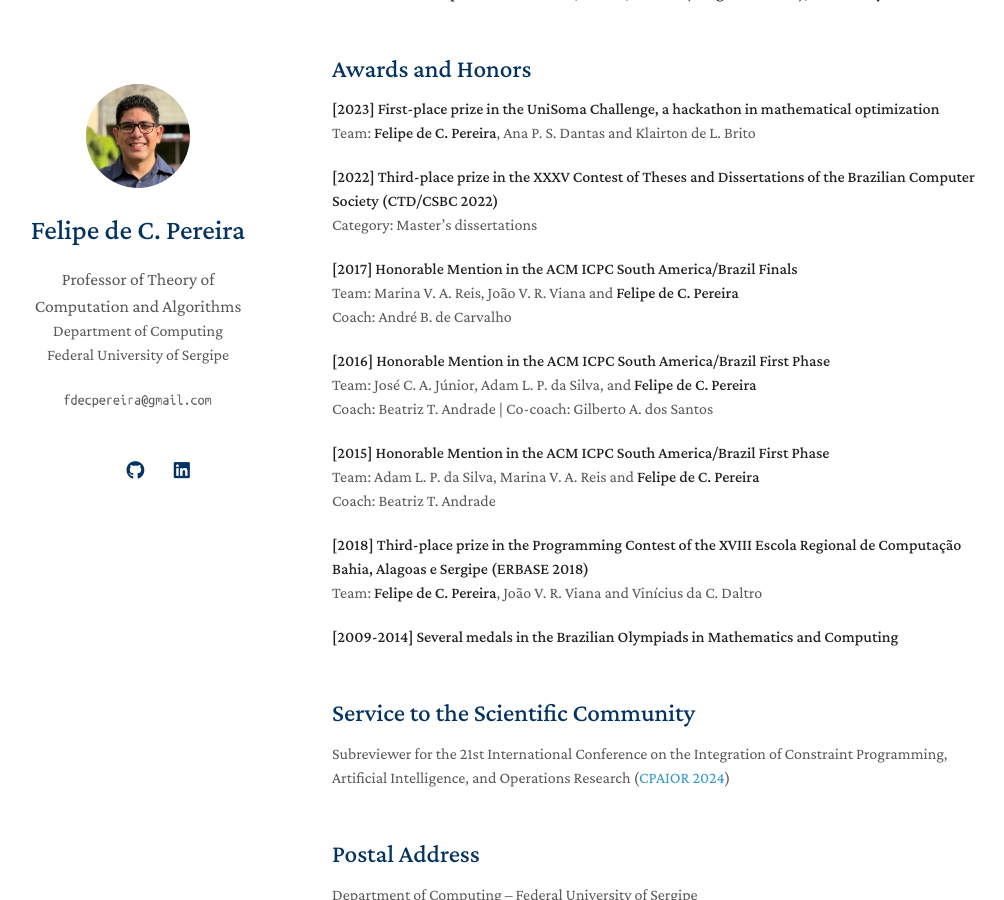
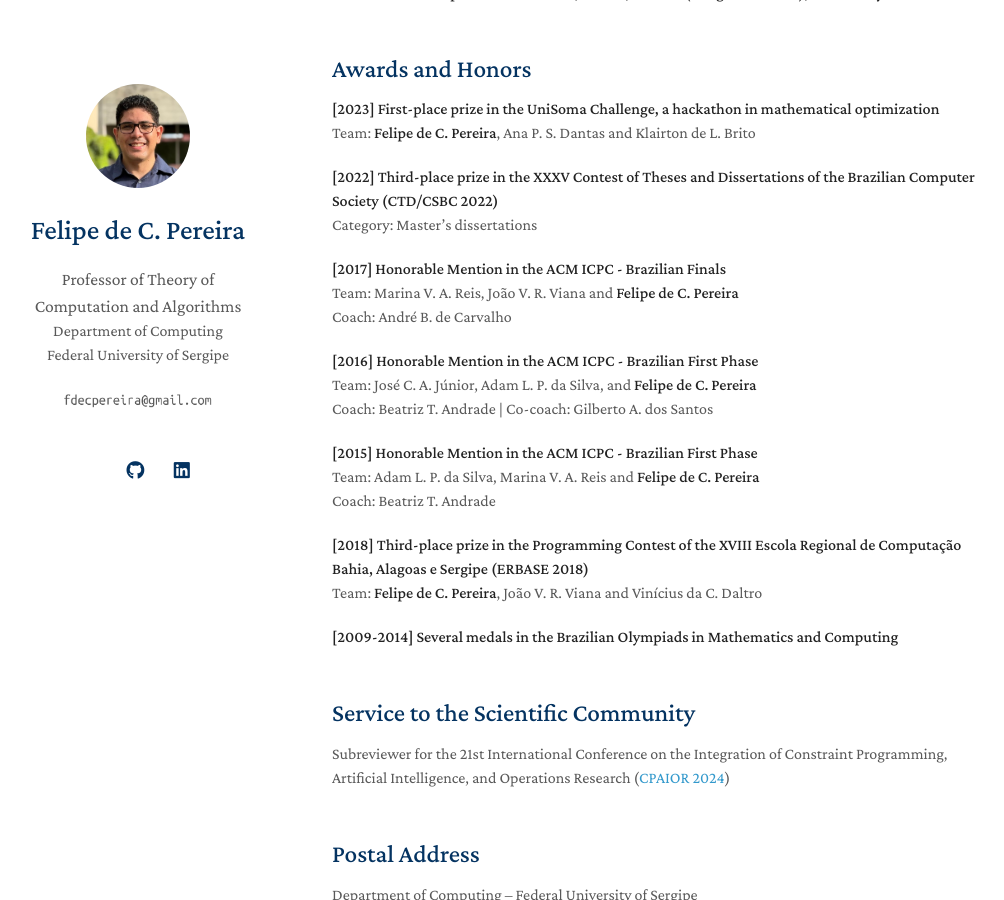
Before and after one commit to fdecpereira/fdecpereira.github.io, a Jekyll site: the page built from index.md, in a window 1280 px wide and 900 px high, scrolled down 2247 px. Shown: the whole window, without its empty margins (138-1142 px from the left). Built offline with Jekyll 4.4.1, drawn with Linux system fonts in a browser that asks for light colours; nearby versions of some CDN libraries; a style sheet for code colours, icons or effects is not loaded.

Commit message:
Fix awards

```diff
--- a/_includes/awards.md
+++ b/_includes/awards.md
@@ -6,15 +6,15 @@ Team: <strong>Felipe de C. Pereira</strong>, Ana P. S. Dantas and Klairton de L.
 <strong>[2022] Third-place prize in the XXXV Contest of Theses and Dissertations of the Brazilian Computer Society (CTD/CSBC 2022)</strong><br>
 Category: Master's dissertations<br>
 
-<strong>[2017] Honorable Mention in the ACM ICPC South America/Brazil Finals</strong><br>
+<strong>[2017] Honorable Mention in the ACM ICPC - Brazilian Finals</strong><br>
 Team: Marina V. A. Reis, João V. R. Viana and <strong>Felipe de C. Pereira</strong><br>
 Coach: André B. de Carvalho
 
-<strong>[2016] Honorable Mention in the ACM ICPC South America/Brazil First Phase</strong><br>
+<strong>[2016] Honorable Mention in the ACM ICPC - Brazilian First Phase</strong><br>
 Team: José C. A. Júnior, Adam L. P. da Silva, and <strong>Felipe de C. Pereira</strong><br>
 Coach: Beatriz T. Andrade | Co-coach: Gilberto A. dos Santos
 
-<strong>[2015] Honorable Mention in the ACM ICPC South America/Brazil First Phase</strong><br>
+<strong>[2015] Honorable Mention in the ACM ICPC - Brazilian First Phase</strong><br>
 Team: Adam L. P. da Silva, Marina V. A. Reis and <strong>Felipe de C. Pereira</strong><br>
 Coach: Beatriz T. Andrade
 
```
